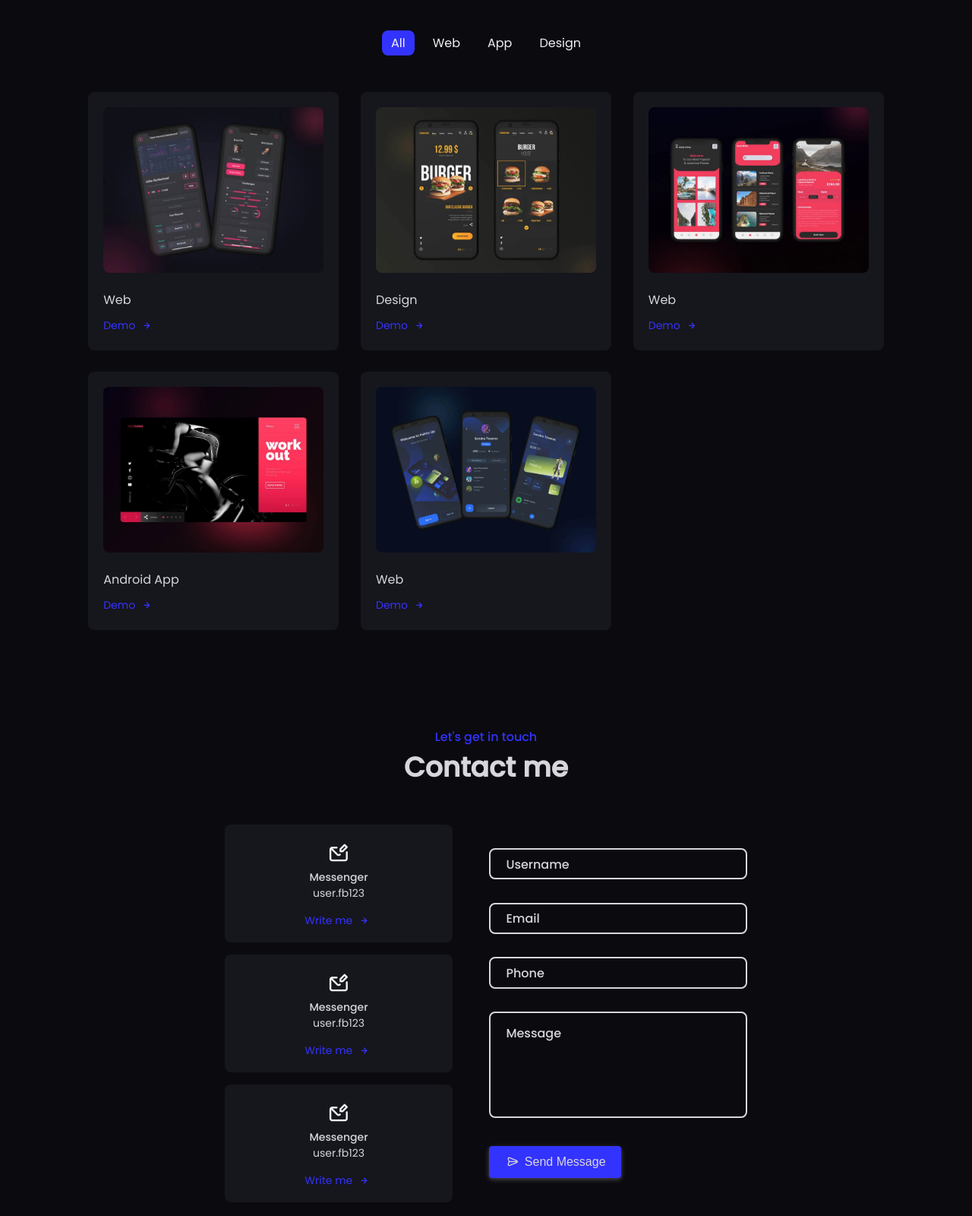
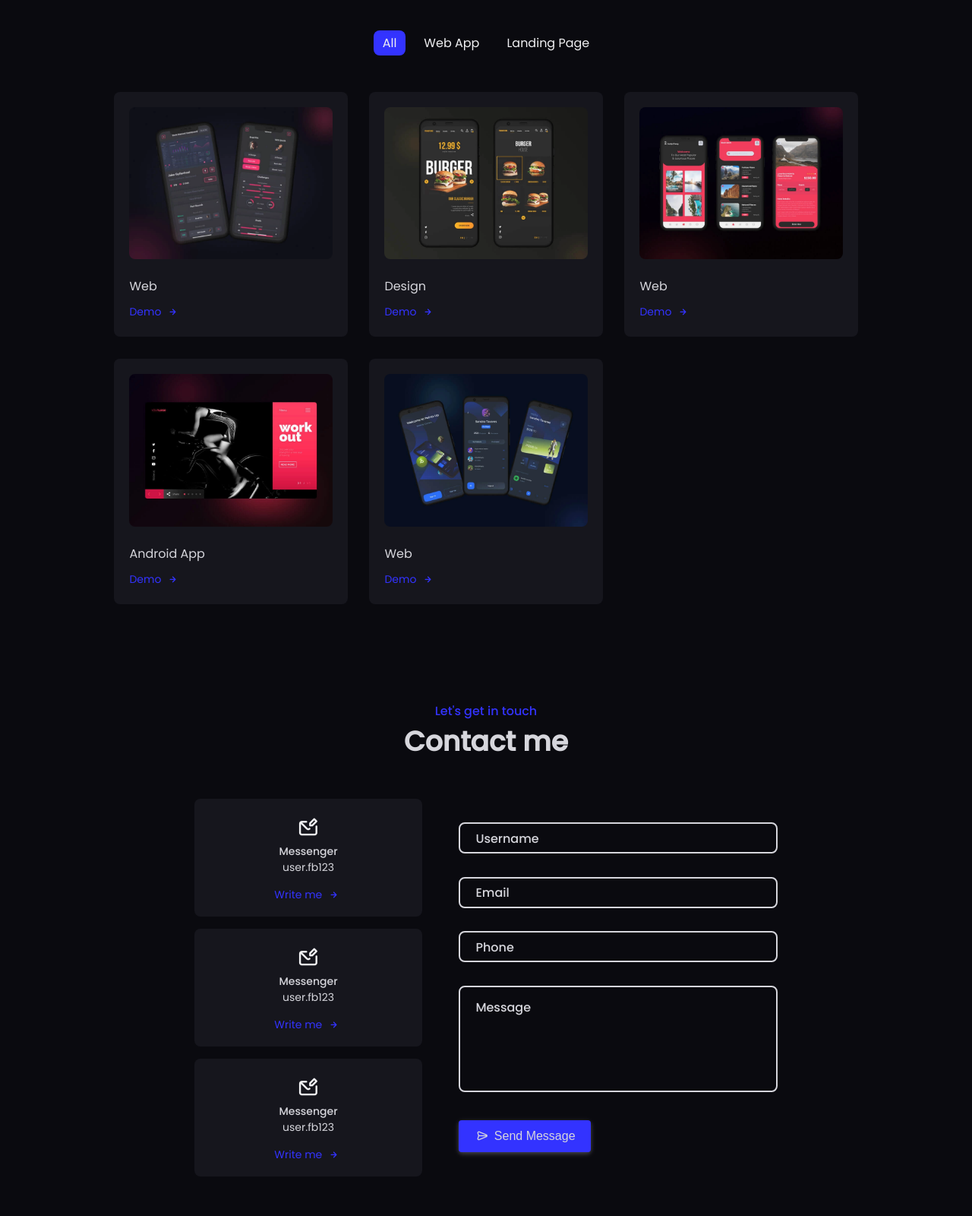
Before and after one commit to Anderson-Angulo/web-personal, a plain HTML site: page index.html in a window 1280 px wide. Shown: the part 2300-3900 px from the top of the page at 76% size. Drawn offline with nearby package versions, Linux system fonts and the light colour scheme.

Commit message:
Web personal semi-completed

```diff
--- a/index.html
+++ b/index.html
@@ -54,7 +54,7 @@
     </section>
   </header>
   <main class="main">
-    <section class="section about">
+    <section class="section about" id="about">
       <h2 data-heading="My intro" class="section__title">About me</h2>
       <div class="about__container  container grid">
           <div class="about__picture">
@@ -89,7 +89,7 @@
       </div>
 
     </section>
-    <section class="section qualification">
+    <section class="section qualification" id="qualification">
       <h2 data-heading="My journey" class="section__title">Qualification</h2>
       <div class="qualification__container container grid">
         <div class="experience">
@@ -273,13 +273,12 @@
         </div>
       </div>
     </section> -->
-    <section class="section portfolio">
+    <section class="section portfolio" id="portfolio">
       <h2 data-heading="My portfolio" class="section__title">Projects</h2>
       <div class="portfolio__filters">
         <span class="portfolio__item active-portfolio" data-filter="all">All</span>
-        <span class="portfolio__item" data-filter=".web">Web</span>
-        <span class="portfolio__item" data-filter=".app">App</span>
-        <span class="portfolio__item" data-filter=".design">Design</span>
+        <span class="portfolio__item" data-filter=".app">Web App</span>
+        <span class="portfolio__item" data-filter=".web">Landing Page</span>
       </div>
       <div class="portfolio__container grid container">
         <div class="portfolio__card mix web">
@@ -297,7 +296,7 @@
               </ul>
           </div>
         </div>
-        <div class="portfolio__card mix design">
+        <div class="portfolio__card mix app">
           <img src="./img/work-2.webp" alt="" class="portfolio__img">
           <h3 class="portfolio__title">Design</h3>
           <span class="portfolio__button">Demo <i class="uil uil-arrow-right portfolio__button-icon"></i></span>
@@ -386,12 +385,11 @@
         </div>
       </div>
     </div>
-    <section class="section contact">
+    <section class="section contact" id="contact">
       <h2 data-heading="Let's get in touch" class="section__title">Contact me</h2>
       <div class="contact__container grid container">
-        <div class="contact__content">
-          <div class="contact__info">
-
+        <div class="contact__content dev grid">
+          <div class="contact__info grid">
             <div class="contact__card">
               <i class="uil  uil-envelope-edit contact__card-icon"></i>
               <h3 class="contact__card-title">Messenger</h3>
--- a/style.css
+++ b/style.css
@@ -358,13 +358,13 @@ li {
 .about__box span{
   font-size: var(--smaller-font-size);
 }
-.border{
-  border: 1px solid red;
-}
+
 
 /* =======  QUALIFICATION ======== */
 .qualification__container{
   gap: 4rem;
+  align-items: center;
+  justify-content: center;
 }
 
 .qualification__title{
@@ -447,6 +447,7 @@ li {
   padding-top: 1rem;
   gap:1.8rem;
   justify-content: center;
+  grid-template-columns: repeat(auto-fill,minmax(14rem,1fr));
 }
 
 .portfolio__card{
@@ -584,10 +585,11 @@ li {
   gap:3rem;
   place-content: center;
   align-items: center;
+
 }
 
+
 .contact__info{
-  display: grid;
   row-gap:1rem;
 }
 
@@ -787,29 +789,22 @@ textarea.input{
 
 
 
-/*=============================================
-MOVIL (XS revisamos en 320px)
-=============================================*/
-@media (min-width: 480px) {
-  .portfolio__container{
-    grid-template-columns: repeat(2,220px);
-  }
-}
 
 /*=============================================
 ESCRITORIO PEQUEÑO O TABLET VERTICAL (SM revisamos en 768px)
 =============================================*/
 @media (min-width: 768px) {
-  .portfolio__container{
-    grid-template-columns: repeat(3,240px);
+  .qualification__container {
+    grid-template-columns: repeat(2, 1fr);
   }
-}
+  .about__features {
+    grid-template-columns: repeat(3, 1fr);
+  }
+  .contact__container {
+    align-items: center;
+    grid-template-columns: 280px 320px;
+  }
 
-
-/*=============================================
-ESCRITORIO MEDIANO O TABLET HORIZONTAL (MD revisamos en 960px)
-=============================================*/
-@media (min-width: 960px) {
 }
 
 
@@ -908,11 +903,6 @@ ESCRITORIO GRANDE (LG revisamos en 1024px en adelante)
 
   .qualification__container{
     grid-template-columns: repeat(2,340px);
-    justify-content: center;
-    align-items: center;
-  }
-  .portfolio__container{
-    grid-template-columns: repeat(3,330px);
   }
 
   .portfolio__popup-content{
@@ -928,7 +918,8 @@ ESCRITORIO GRANDE (LG revisamos en 1024px en adelante)
   }
   .contact__container{
     align-items: center;
-    grid-template-columns: 300px 340px;
+    justify-content: center;
+    grid-template-columns: 300px 420px;
   }
 
   .footer{
```
